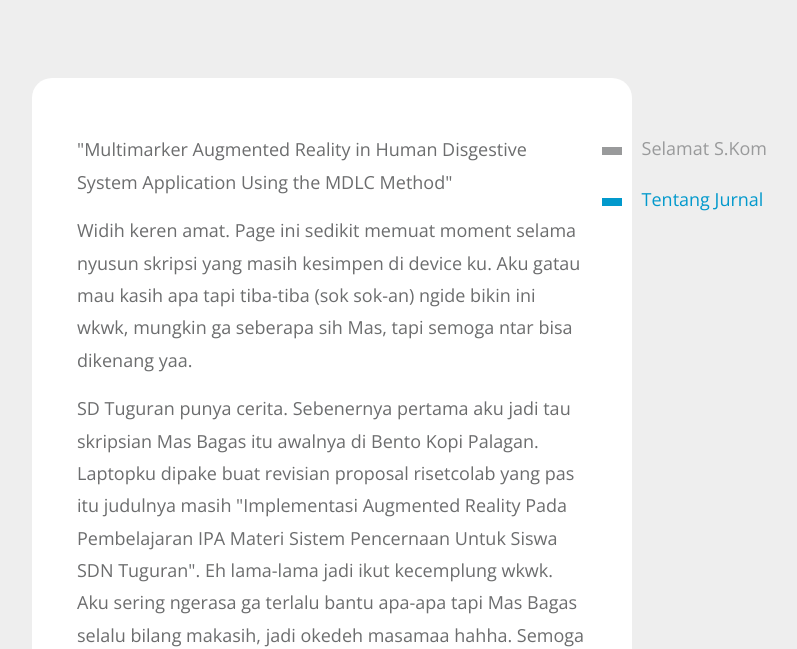
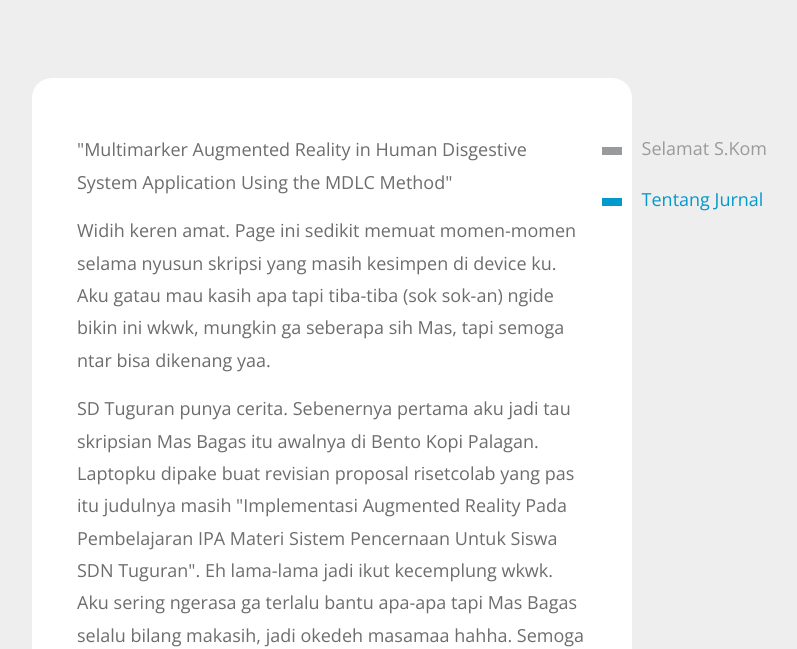
Before and after one commit to Deasalmadistya/dey, a plain HTML site: page gallery.html in a window 1280 px wide. Shown: the part 156-805 px from the top of the page, without its empty margins (308-1105 px from the left). Drawn offline with nearby package versions, Linux system fonts and the light colour scheme.

Commit message:
Update gallery.html

```diff
--- a/gallery.html
+++ b/gallery.html
@@ -48,7 +48,7 @@ Template re-distribution is NOT allowed on any kind of download website. Thank y
             "Multimarker Augmented Reality in Human Disgestive System Application Using the MDLC Method"
           </p>
           <p>
-            Widih keren amat. Page ini sedikit memuat moment selama nyusun skripsi yang masih kesimpen di device ku. Aku gatau mau kasih apa tapi tiba-tiba (sok sok-an) ngide bikin ini wkwk, mungkin ga seberapa sih Mas, tapi semoga ntar bisa dikenang yaa.
+            Widih keren amat. Page ini sedikit memuat momen-momen selama nyusun skripsi yang masih kesimpen di device ku. Aku gatau mau kasih apa tapi tiba-tiba (sok sok-an) ngide bikin ini wkwk, mungkin ga seberapa sih Mas, tapi semoga ntar bisa dikenang yaa.
           </p>
           <p>
             SD Tuguran punya cerita. Sebenernya pertama aku jadi tau skripsian Mas Bagas itu awalnya di Bento Kopi Palagan. Laptopku dipake buat revisian proposal risetcolab yang pas itu judulnya masih "Implementasi Augmented Reality Pada Pembelajaran IPA Materi Sistem Pencernaan Untuk Siswa SDN Tuguran". Eh lama-lama jadi ikut kecemplung wkwk. Aku sering ngerasa ga terlalu bantu apa-apa tapi Mas Bagas selalu bilang makasih, jadi okedeh masamaa hahha. Semoga aplikasi dan paper ini bisa bermanfaat luas yaa, Mas, jadi pahala jariyah deh aamiin.
```
